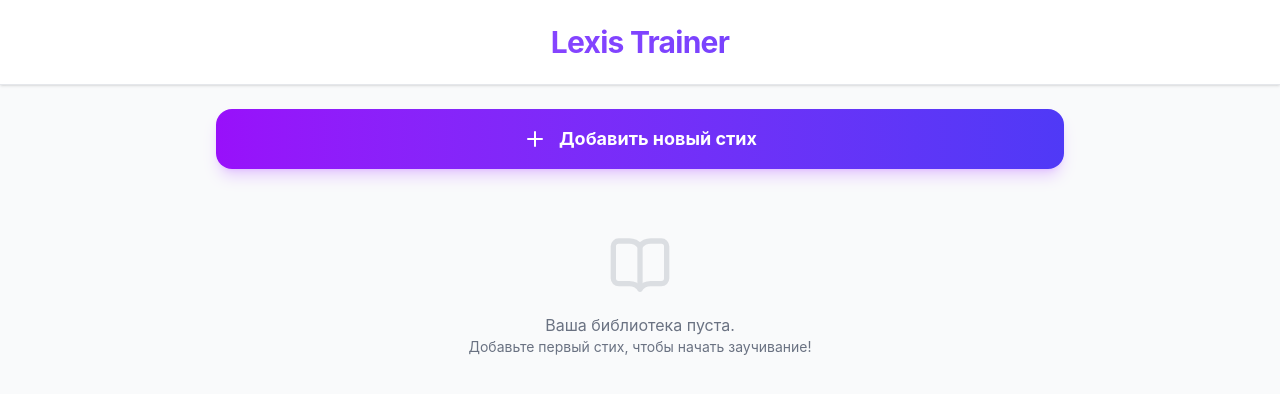
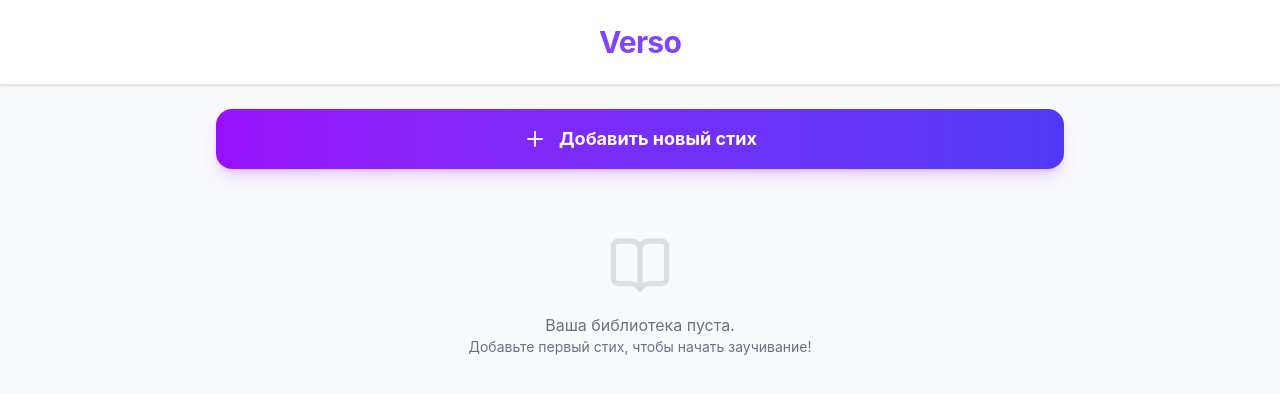
Before and after one commit to kingVitya/verso, a React (Vite) app: page / in a window 1280 px wide. Shown: the top 394 px of the page. Built offline with nearby package versions, Linux system fonts and the light colour scheme.

Commit message:
feat: rename application title to Verso across index and header component

```diff
--- a/index.html
+++ b/index.html
@@ -4,7 +4,7 @@
     <meta charset="UTF-8" />
     <link rel="icon" type="image/svg+xml" href="/favicon.svg" />
     <meta name="viewport" content="width=device-width, initial-scale=1.0" />
-    <title>-</title>
+    <title>Verso</title>
   </head>
   <body>
     <div id="root"></div>
--- a/src/App.jsx
+++ b/src/App.jsx
@@ -59,7 +59,7 @@ function App() {
     <div className="min-h-screen bg-gray-50 dark:bg-zinc-950 text-gray-900 dark:text-gray-100 font-sans selection:bg-purple-300 selection:text-purple-900">
       <header className="px-4 py-4 md:py-6 text-center border-b border-gray-200 dark:border-zinc-800 bg-white dark:bg-zinc-900 sticky top-0 z-10 shadow-sm cursor-pointer" onClick={navigateToLibrary}>
         <h1 className="text-2xl md:text-3xl font-bold tracking-tight text-transparent bg-clip-text bg-gradient-to-r from-purple-500 to-indigo-600">
-          Lexis Trainer
+          Verso
         </h1>
       </header>
 
```
